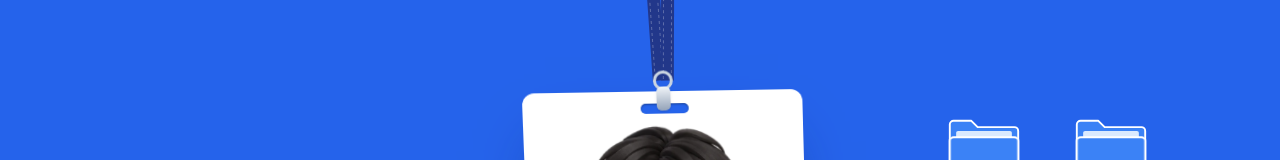
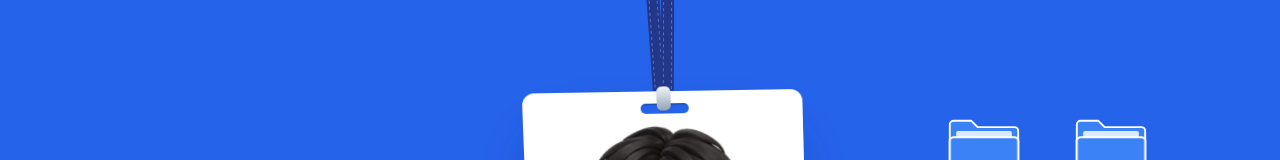
Before and after one commit to WhyBusyy/portfolio, a Next.js app: page / in a window 1280 px wide. Shown: the part 146-306 px from the top of the page. Built offline with nearby package versions, Linux system fonts and the light colour scheme; a web font is replaced by a local one.

Commit message:
style: 사원증 원형 고리를 빼고 줄 끝을 집게에 바로 연결

```diff
--- a/src/components/HeroStage.tsx
+++ b/src/components/HeroStage.tsx
@@ -211,7 +211,7 @@ function Badge({ onTilt }: { onTilt: (x: number, y: number) => void }) {
 /**
  * 목걸이 줄: 화면 위(목)에 고정된 두 가닥 천 줄이 카드 쪽으로 내려와 금속 고리에서 모인다.
  * 카드가 커서 쪽으로 끌려가면 줄 아래 끝도 카드를 따라가고, 움직인 반대쪽으로 줄 가운데가 늦게 따라오며 휜다.
- * 줄 SVG 는 목 위치에 고정(카드와 함께 움직이지 않음)하고, 매 프레임 아래 끝 좌표만 다시 그린다.
+ * 줄 끝은 금속 집게에 바로 이어진다. 줄 SVG 는 목 위치에 고정(카드와 함께 움직이지 않음)하고, 매 프레임 아래 끝 좌표만 다시 그린다.
  */
 const STRAP_W = 240; // SVG 가로(px). 세로는 화면 높이를 1000 단위로 늘려 쓴다
 const NECK = [STRAP_W / 2 - 30, STRAP_W / 2 + 30]; // 목에 걸린 두 줄의 위 끝 x
@@ -284,7 +284,7 @@ function Straps({
       aria-hidden="true"
       viewBox={`0 0 ${STRAP_W} 1000`}
       preserveAspectRatio="none"
-      className="pointer-events-none absolute bottom-[calc(100%+0.75rem)] left-1/2 z-0 h-[100vh] -translate-x-1/2 overflow-visible"
+      className="pointer-events-none absolute bottom-[calc(100%+0.15rem)] left-1/2 z-0 h-[100vh] -translate-x-1/2 overflow-visible"
       style={{ width: STRAP_W }}
     >
       {parts.map((pt, i) => (
@@ -315,7 +315,7 @@ function Straps({
   );
 }
 
-/** 금속 고리 + 집게: 카드와 함께 끌려가고, 카드가 돌면 같은 방향으로 돈다 */
+/** 집게: 줄 끝이 바로 물려 있고, 카드와 함께 끌려가며, 카드가 돌면 같은 방향으로 돈다 */
 function Clip({ clipRef }: { clipRef: React.Ref<HTMLDivElement> }) {
   return (
     <div
@@ -326,8 +326,7 @@ function Clip({ clipRef }: { clipRef: React.Ref<HTMLDivElement> }) {
         ref={clipRef}
         className="flex flex-col items-center will-change-transform"
       >
-        <div className="h-5 w-5 rounded-full border-[3px] border-slate-300 bg-transparent shadow-sm" />
-        <div className="-mt-1 h-6 w-3.5 rounded-[5px] bg-gradient-to-b from-slate-100 to-slate-400 shadow" />
+        <div className="h-6 w-3.5 rounded-[5px] bg-gradient-to-b from-slate-100 to-slate-400 shadow" />
       </div>
     </div>
   );
```
